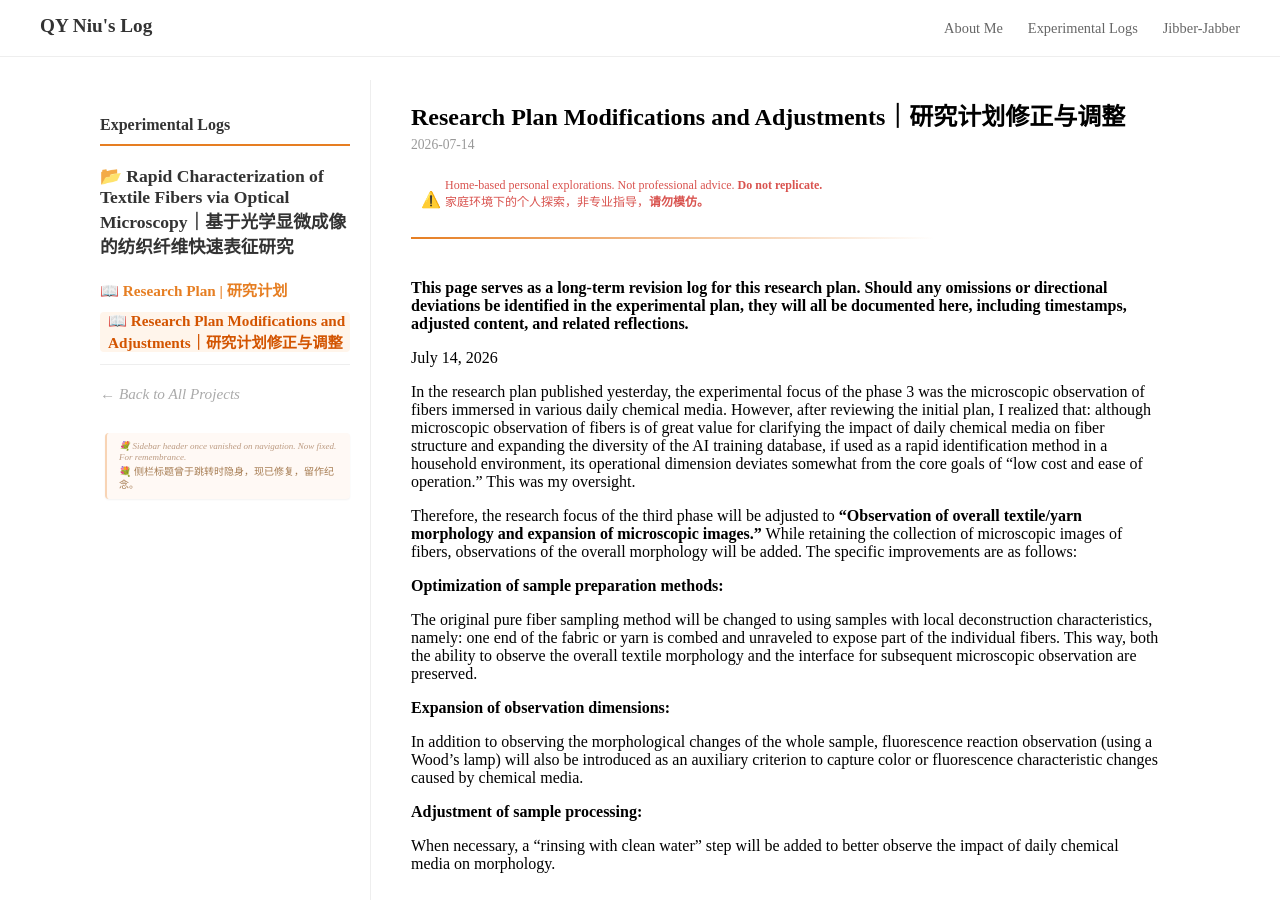
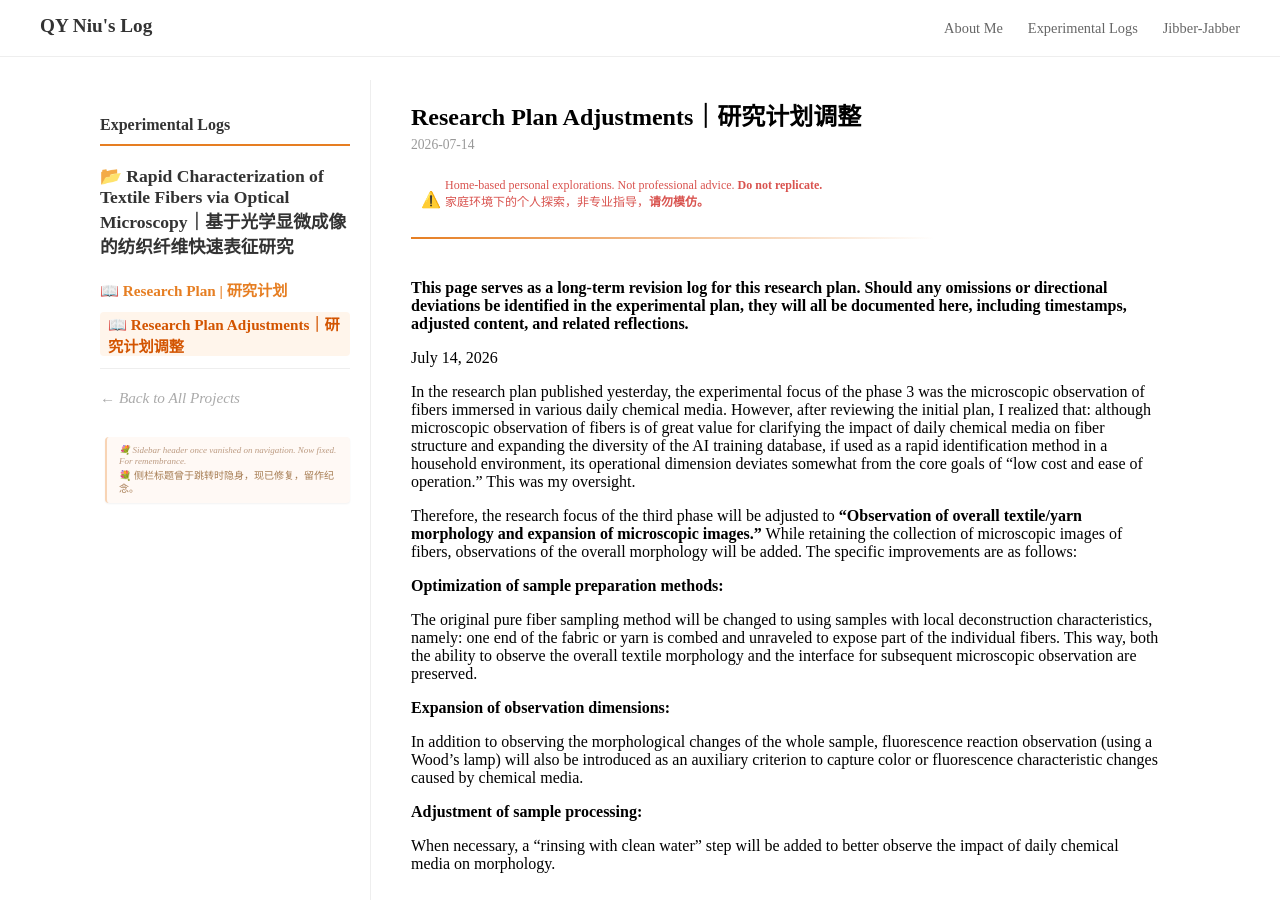
Before and after one commit to nqy-exp/nqy-exp.github.io, a Jekyll site: the page built from _projects/projectA/pa-rp-adjust.md, in a window 1280 px wide and 900 px high. Built offline with Jekyll 4.4.1, drawn with Linux system fonts in a browser that asks for light colours.

Commit message:
update pa-rp-adjust to change title

```diff
--- a/_projects/projectA/pa-rp-adjust.md
+++ b/_projects/projectA/pa-rp-adjust.md
@@ -1,6 +1,6 @@
 ---
 layout: projects-layout
-title: Research Plan Modifications and Adjustments｜研究计划修正与调整
+title: Research Plan Adjustments｜研究计划调整
 project: projecta
 type: plan
 date: 2026-07-14
```
